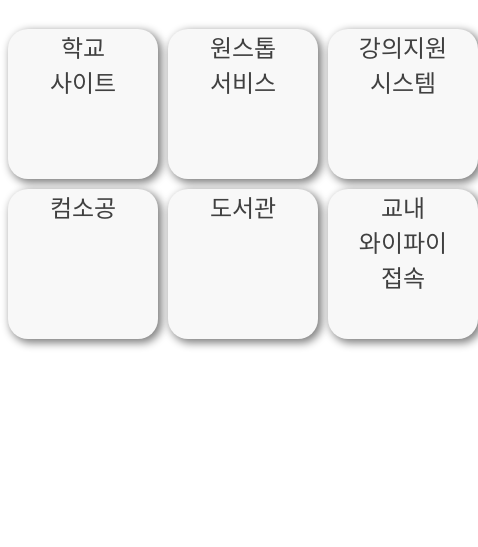
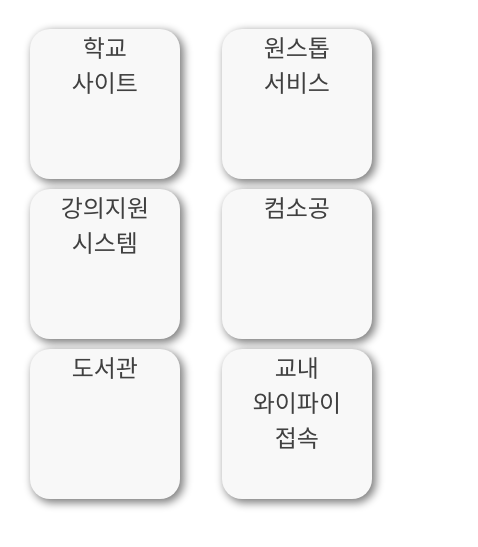
Before and after one commit to oune/KumohLite, a plain HTML site: page index.html in a window 390 px wide. Shown: the part 105-652 px from the top of the page, 478 px wide, since content can reach past the window. Drawn offline with Linux system fonts and the light colour scheme; a web font is replaced by a local one.

Commit message:
반응형 조금더 수정

```diff
--- a/index.html
+++ b/index.html
@@ -23,6 +23,7 @@
           color : #404040;
           background-color: #f8f8f8;
           border-radius: 20px;
+          margin-left: 12%;
           box-shadow: 3px 3px 9px 1px grey;
       }
       #grid {
@@ -36,8 +37,17 @@
           display: grid;
           column-gap :10px;
           grid-row-gap: 10px;
-          grid-template-rows: 150px 150px;
-          grid-template-columns: 150px 150px 150px;
+          grid-template-rows: 1fr 1fr ;
+          grid-template-columns: 1fr 1fr 1fr;
+        }
+      }
+      @media(max-width :480px) {
+        #grid {
+          display: grid;
+          column-gap :10px;
+          grid-row-gap: 10px;
+          grid-template-rows: 1fr 1fr 1fr;
+          grid-template-columns: 1fr 1fr;
         }
       }
     </style>
```
